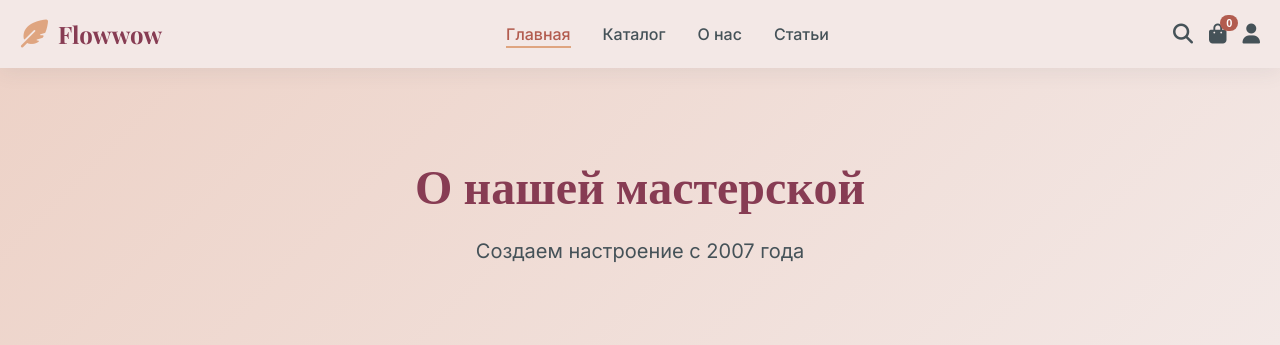
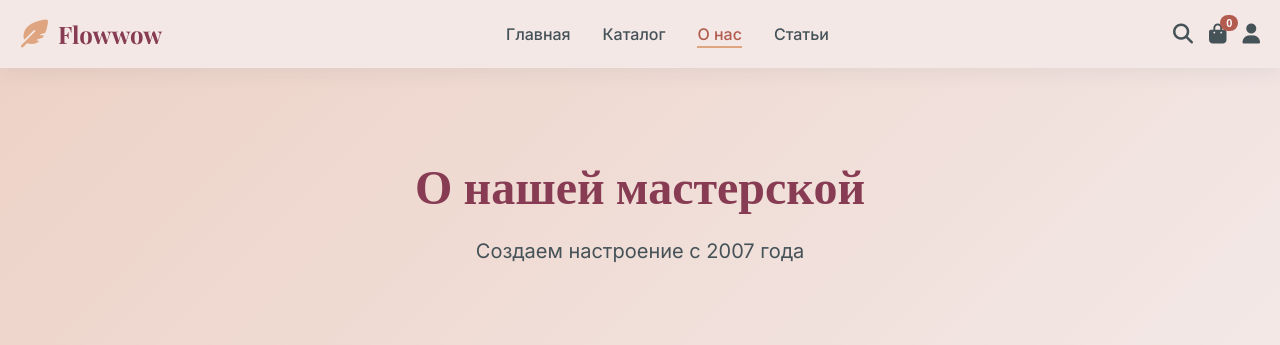
Before and after one commit to kyuuuiii/flowers, a Django app: page /about/ in a window 1280 px wide. Shown: the top 345 px of the page. Run offline with Django 5.2, Linux system fonts and the light colour scheme.

Commit message:
layout fix

```diff
--- a/flowwow/templates/flowwow/layout.html
+++ b/flowwow/templates/flowwow/layout.html
@@ -19,10 +19,10 @@
             </a>
             <nav class="nav">
                 <ul class="nav__list">
-                    <li><a href="{% url 'index' %}" class="nav__link active">Главная</a></li>
-                    <li><a href="{% url 'catalog' %}" class="nav__link">Каталог</a></li>
-                    <li><a href="{% url 'about' %}" class="nav__link">О нас</a></li>
-                    <li><a href="{% url 'articles' %}" class="nav__link">Статьи</a></li>
+                    <li><a href="{% url 'index' %}" class="nav__link {% if request.resolver_match.url_name == 'index' %}active{% endif %}">Главная</a></li>
+                    <li><a href="{% url 'catalog' %}" class="nav__link {% if request.resolver_match.url_name == 'catalog' %}active{% endif %}">Каталог</a></li>
+                    <li><a href="{% url 'about' %}" class="nav__link {% if request.resolver_match.url_name == 'about' %}active{% endif %}">О нас</a></li>
+                    <li><a href="{% url 'articles' %}" class="nav__link {% if request.resolver_match.url_name == 'articles' %}active{% endif %}">Статьи</a></li>
                 </ul>
             </nav>
             <div class="header__actions">
@@ -64,10 +64,10 @@
                 <div class="footer__col">
                     <h3 class="footer__title">Навигация</h3>
                     <ul class="footer__links">
-                        <li><a href="{% url 'index' %}" class="nav__link active">Главная</a></li>
-                        <li><a href="{% url 'catalog' %}" class="nav__link">Каталог</a></li>
-                        <li><a href="{% url 'about' %}" class="nav__link">О нас</a></li>
-                        <li><a href="{% url 'articles' %}" class="nav__link">Статьи</a></li>
+                        <li><a href="{% url 'index' %}" class="nav__link{% if request.resolver_match.url_name == 'index' %} active{% endif %}">Главная</a></li>
+                        <li><a href="{% url 'catalog' %}" class="nav__link{% if request.resolver_match.url_name == 'catalog' %} active{% endif %}">Каталог</a></li>
+                        <li><a href="{% url 'about' %}" class="nav__link{% if request.resolver_match.url_name == 'about' %} active{% endif %}">О нас</a></li>
+                        <li><a href="{% url 'articles' %}" class="nav__link{% if request.resolver_match.url_name == 'articles' %} active{% endif %}">Статьи</a></li>
                     </ul>
                 </div>
                 <div class="footer__col">
@@ -79,6 +79,7 @@
                         <li><i class="fas fa-clock"></i> Пн-Пт: 9:00-20:00, Сб-Вс: 10:00-22:00</li>
                     </ul>
                 </div>
+
                 <div class="footer__col">
                     <h3 class="footer__title">Мы в соцсетях</h3>
                     <div class="footer__social">
```
Also changed, not shown: flowwow/migrations/0008_review_created_at.py (added), flowwow/migrations/0009_auto_20260331_1224.py (added).
